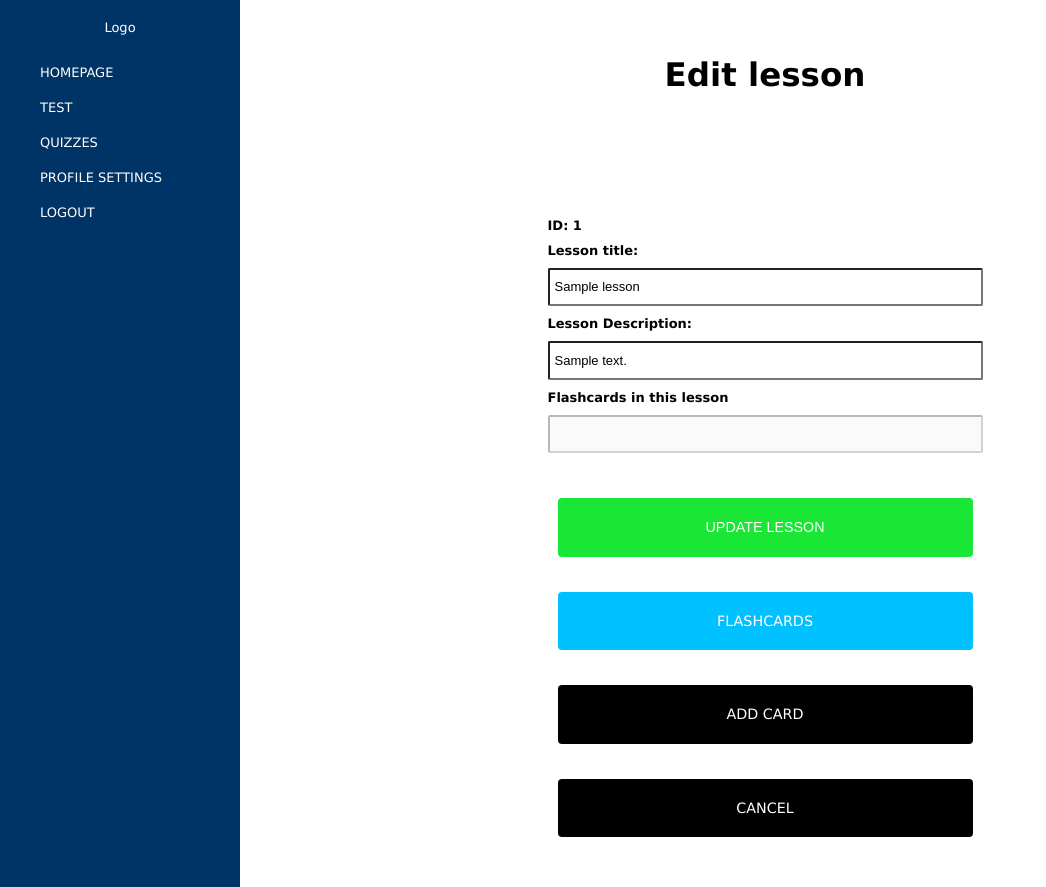
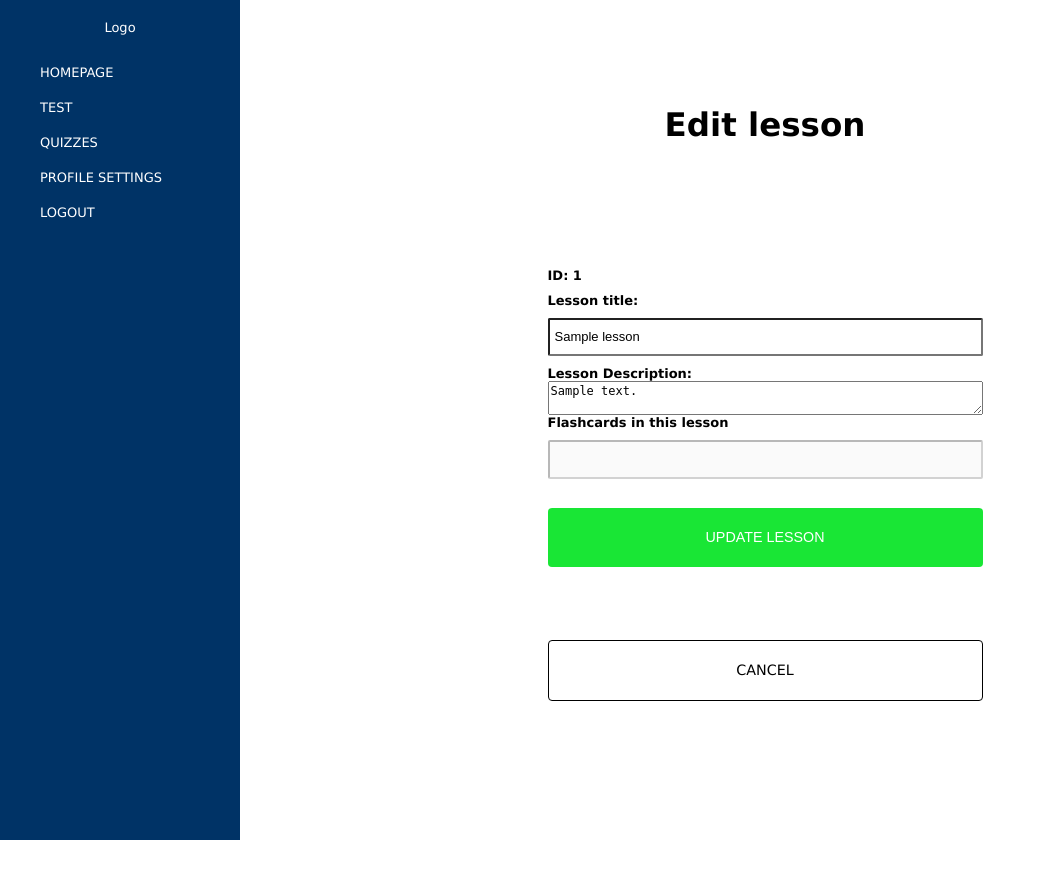
Before and after one commit to Ady119/speakIT, a Flask app: template app/templates/edit_lesson.html in a window 1280 px wide. Shown: the whole page, without its empty margins (0-1046 px from the left). After the commit the page ends 840 px from the top, so only its background shows below. Run offline with Flask 3, Linux system fonts and the light colour scheme; the template is opened without the code that fills it: most values are stand-ins (such as "Sample title", 1, 10 or a date in 2020); parts of the project's set-up code (start-up, migrations or seed data) failed here and were passed over.

Commit message:
Update edit_lesson.html

```diff
--- a/app/templates/edit_lesson.html
+++ b/app/templates/edit_lesson.html
@@ -4,31 +4,36 @@
 
 {% block content %}
 <div class="column-container">
+    <div style="height: 50px; width:100%"></div>
+
     <div class="container">
         <div class="row">
             <div class="m-auto form-container">
                 <div style="width:100%;">
                     <h1 class="text-center pb-2">Edit lesson</h1>
                 </div>
-                <form action="{{ url_for('admin.edit_lesson', lesson_id=lesson_id) }}" method="POST">
+                <form action="{{ url_for('admin.edit_lesson', lesson_id=lesson_id) }}" method="POST" class="mb-3">
                     <div class="container">
                         {% for category, message in get_flashed_messages(with_categories=True) %}
                             <div class="flash-message {{ category }}">{{ message }}</div>
                         {% endfor %}
                     </div>
+                    <input type="hidden" name="current_lesson_title" value="{{ lesson.lesson_title }}">
                     <label for="id" class="pb-1"><strong>ID:&nbsp;{{lesson_id}}</strong></label>
                     <label for="lesson_title">Lesson title:</label>
                         <input type="text" name="lesson_title" id="lesson_title" value="{{ lesson.lesson_title }}">
                     <label for="lesson_description">Lesson Description:</label>
-                        <input type="text" name="lesson_description" id="lesson_description" value="{{ lesson.lesson_description }}">
+                        <textarea name="lesson_description" id="lesson_description">{{ lesson.lesson_description }}</textarea>
                         <label for="card_count">Flashcards in this lesson</label>
                     <input type="text" disabled value="{{flashcard_count}}">
-                    <div class="btn-wrapper">
-                        <button type="submit" class="btn-green">Update lesson</button>
-                        <a href="{{ url_for('admin.lesson_flashcards', lesson_id=lesson_id)}}" class="btn-blue">Flashcards</a>
-                        <a href="{{ url_for('admin.add_new_flashcard', lesson_id=lesson_id)}}" class="btn-black">Add card</a>
-                        <a href="{{ url_for('admin.lessons')}}" class="btn-black">Cancel</a>
-                    </div>
+                        <button type="submit" class="btn-green text-white  p-0 mt-2 m-0 pt-1 pb-1">Update lesson</button>
+                        {%if flashcard_count %}
+                            <a href="{{ url_for('admin.lesson_flashcards', lesson_id=lesson_id)}}" class="btn-orange text-white  p-0 mt-2 m-0 pt-1 pb-1">Flashcards</a>
+                            <a href="{{ url_for('admin.add_new_flashcard', lesson_id=lesson_id)}}" class="btn-dark-blue text-white  p-0 mt-2 m-0 pt-1 pb-1">Add card</a>
+                        {%else%}
+                            <a href="{{ url_for('admin.add_new_flashcard', lesson_id=lesson_id)}}" class="btn-dark-blue text-white  p-0 mt-2 m-0 pt-1 pb-1">Add card</a>
+                        {%endif%}
+                        <a href="{{ url_for('admin.lessons')}}" class="btn-outlined-black  p-0 mt-2 m-0 pt-1 pb-1">Cancel</a>
                 </form>
             </div>
         </div>
```
